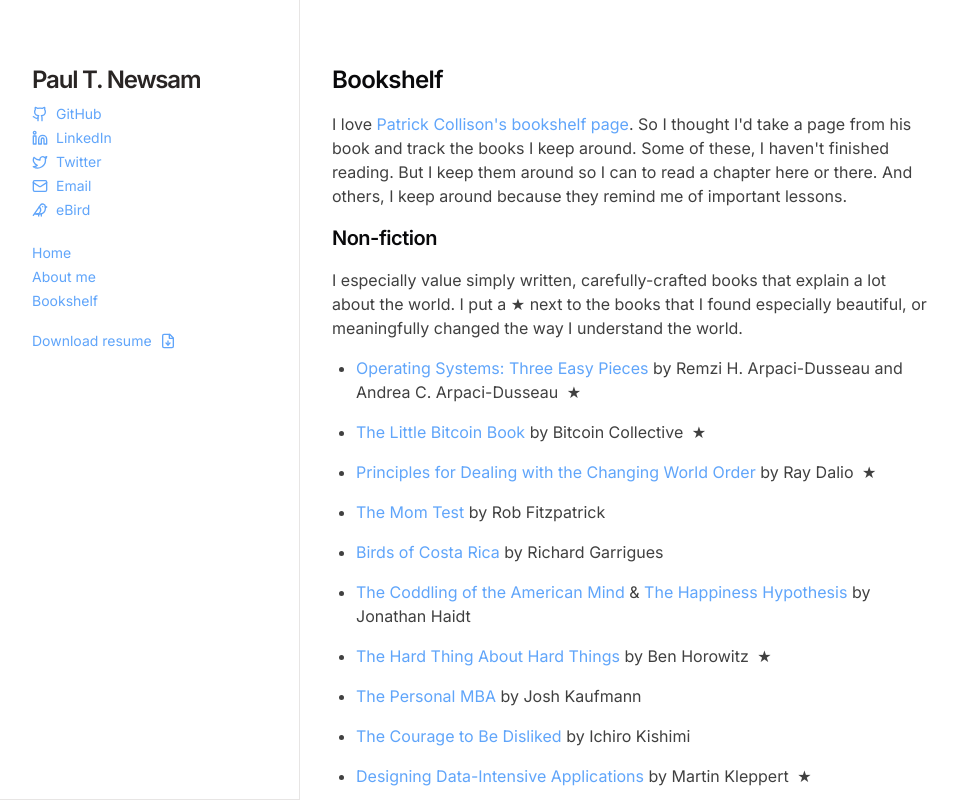
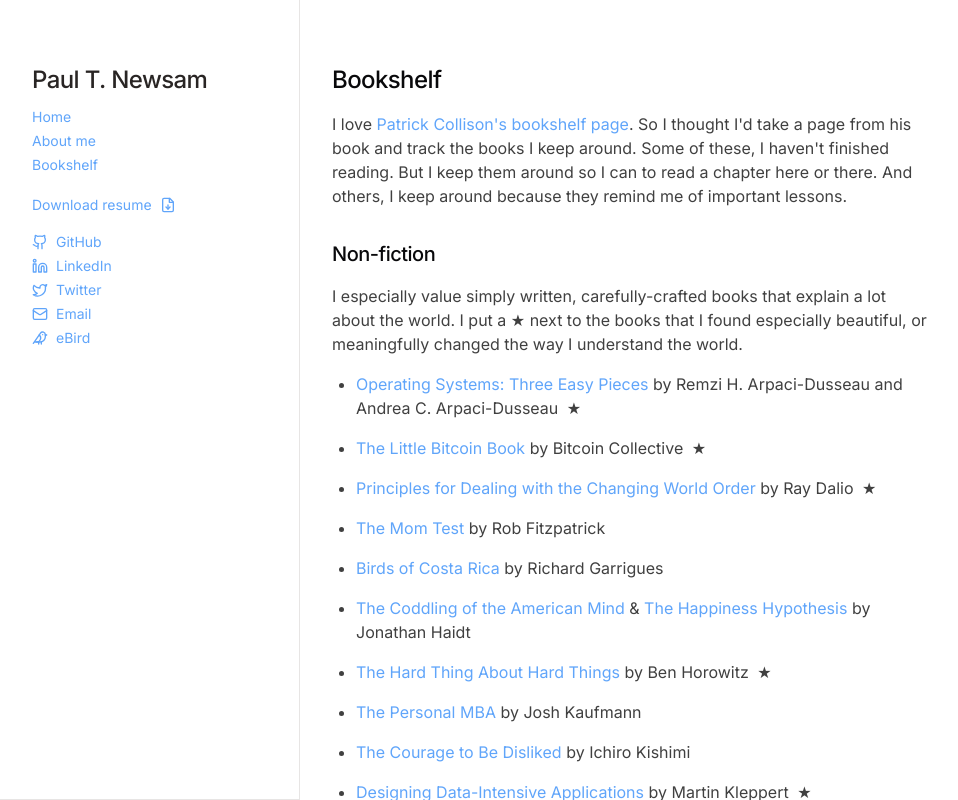
Before and after one commit to pnewsam/paultnewsam.com, a Next.js app: page /bookshelf in a window 1280 px wide. Shown: the whole page, without its empty margins (160-1118 px from the left). Built offline with nearby package versions, Linux system fonts and the light colour scheme.

Commit message:
April 2024 updates.

```diff
--- a/src/app/bookshelf/page.tsx
+++ b/src/app/bookshelf/page.tsx
@@ -5,7 +5,8 @@ import { nonfictionBooks } from "./__constants/nonFiction";
 export default function BookshelfPage() {
   return (
     <div>
-      <h1 className="text-2xl font-semibold tracking-tight mb-4">Bookshelf</h1>
+      <div className="mb-8">
+        <h1 className="text-2xl font-medium tracking-tight mb-4">Bookshelf</h1>
         <p className="text-neutral-700 mb-4">
           I love&nbsp;
           <a
@@ -14,20 +15,20 @@ export default function BookshelfPage() {
           >
             Patrick Collison&apos;s bookshelf page
           </a>
-        . So I thought I&apos;d take a page from his book and track the books I
-        keep around. Some of these, I haven&apos;t finished reading. But I keep
-        them around so I can to read a chapter here or there. And others, I keep
-        around because they remind me of important lessons.
+          . So I thought I&apos;d take a page from his book and track the books
+          I keep around. Some of these, I haven&apos;t finished reading. But I
+          keep them around so I can to read a chapter here or there. And others,
+          I keep around because they remind me of important lessons.
         </p>
-      <h2 className="text-xl font-semibold tracking-tight mb-4">Non-fiction</h2>
+      </div>
+      <h2 className="text-xl font-medium tracking-tight mb-4">Non-fiction</h2>
       <p className="text-neutral-700 mb-4">
         I especially value simply written, carefully-crafted books that explain
         a lot about the world. I put a ★ next to the books that I found
         especially beautiful, or meaningfully changed the way I understand the
         world.
       </p>
-      <div>
-        <ul className="list-disc text-neutral-700 pl-4 mb-4 space-y-4">
+      <ul className="list-disc text-neutral-700 pl-4 mb-8 space-y-4">
         {[...nonfictionBooks]
           .sort((a, b) => {
             const lastNameA = a.name.split(" ").slice(-1)[0];
@@ -50,8 +51,7 @@ export default function BookshelfPage() {
             </li>
           ))}
       </ul>{" "}
-      </div>
-      <h2 className="text-xl font-semibold tracking-tight mb-4">Fiction</h2>
+      <h2 className="text-xl font-medium tracking-tight mb-4">Fiction</h2>
       <p className="text-neutral-700 mb-4">
         For a long time I wanted to be a writer, and only read fiction. Over the
         years I&apos;ve gotten rid of the books I didn&apos;t have some
--- a/src/app/page.tsx
+++ b/src/app/page.tsx
@@ -1,7 +1,7 @@
 export default function Home() {
   return (
     <>
-      <h2 className="text-2xl font-semibold tracking-tight mb-4">
+      <h2 className="text-2xl font-medium tracking-tight mb-4">
         Hey, I&apos;m Paul.
       </h2>
       <p className="mb-4">
--- a/src/components/Projects.tsx
+++ b/src/components/Projects.tsx
@@ -23,7 +23,7 @@ export const ProjectCard = ({
   >
     <Image className="mt-[4px]" src={synesthetic} alt="Synesthetic Labs" />
     <div>
-      <p className="font-semibold text-base text-stone-700 mb-1">{title}</p>
+      <p className="font-medium text-base text-stone-700 mb-1">{title}</p>
       <p className="text-stone-600 text-sm leading-snug tracking-tight">
         {description}
       </p>
--- a/src/components/SideNav.tsx
+++ b/src/components/SideNav.tsx
@@ -6,11 +6,40 @@ export const SideNav = () => {
   return (
     <div className="py-8 md:py-16 px-8 border-b md:border-r border-stone-200">
       <div className="w-full">
-        <h1 className="text-2xl tracking-tighter text-stone-800 font-semibold mb-2">
+        <h1 className="text-2xl tracking-tight text-stone-800 font-medium mb-2">
           <Link className="transition hover:text-stone-600" href="/">
             Paul T. Newsam
           </Link>
         </h1>
+        <ul className="mb-4">
+          <li>
+            <InternalLink className="text-sm" href="/">
+              Home
+            </InternalLink>
+          </li>
+          <li>
+            <InternalLink className="text-sm" href="/about">
+              About me
+            </InternalLink>
+          </li>
+          <li>
+            <InternalLink className="text-sm" href="/bookshelf">
+              Bookshelf
+            </InternalLink>
+          </li>
+        </ul>
+        <ul className="mb-4">
+          <li>
+            <ExternalLink
+              className="text-sm"
+              href="Paul_Newsam-Resume-January_2024.pdf"
+              download="Paul_Newsam-Resume-January_2024.pdf"
+            >
+              <span>Download resume</span>
+              <FileDown className="w-4 h-4" />
+            </ExternalLink>
+          </li>
+        </ul>
         <div className="flex gap-1 mb-4">
           <ul>
             <li>
@@ -45,35 +74,6 @@ export const SideNav = () => {
             </li>
           </ul>
         </div>
-        <ul className="mb-4">
-          <li>
-            <InternalLink className="text-sm" href="/">
-              Home
-            </InternalLink>
-          </li>
-          <li>
-            <InternalLink className="text-sm" href="/about">
-              About me
-            </InternalLink>
-          </li>
-          <li>
-            <InternalLink className="text-sm" href="/bookshelf">
-              Bookshelf
-            </InternalLink>
-          </li>
-        </ul>
-        <ul className="mb-4">
-          <li>
-            <ExternalLink
-              className="text-sm"
-              href="Paul_Newsam-Resume-January_2024.pdf"
-              download="Paul_Newsam-Resume-January_2024.pdf"
-            >
-              <span>Download resume</span>
-              <FileDown className="w-4 h-4" />
-            </ExternalLink>
-          </li>
-        </ul>
       </div>
     </div>
   );
--- a/src/components/Work.sub.tsx
+++ b/src/components/Work.sub.tsx
@@ -35,21 +35,19 @@ export const Job = ({
       </div>
       <div className="pr-4">
         <div className="flex items-center gap-1 justify-between">
-          <h4 className="text-stone-700 text-lg font-semibold tracking-tight">
+          <h4 className="text-stone-700 text-lg font-medium tracking-tight">
             {title}
           </h4>
-          <span className="text-sm font-semibold text-blue-500">
-            {timespan}
-          </span>
+          <span className="text-sm font-medium text-blue-500">{timespan}</span>
         </div>
         {companyHref ? (
           <a href={companyHref}>
-            <h5 className="inline-block text-stone-700 text-lg font-semibold tracking-tight mb-2 group-hover:text-blue-500 transition">
+            <h5 className="inline-block text-stone-700 text-lg font-medium tracking-tight mb-2 group-hover:text-blue-500 transition">
               {company}
             </h5>
           </a>
         ) : (
-          <h5 className="inline-block text-stone-700 text-lg font-semibold tracking-tight mb-2">
+          <h5 className="inline-block text-stone-700 text-lg font-medium tracking-tight mb-2">
             {company}
           </h5>
         )}
```
Lines whose indentation alone changed are shown as unchanged.
